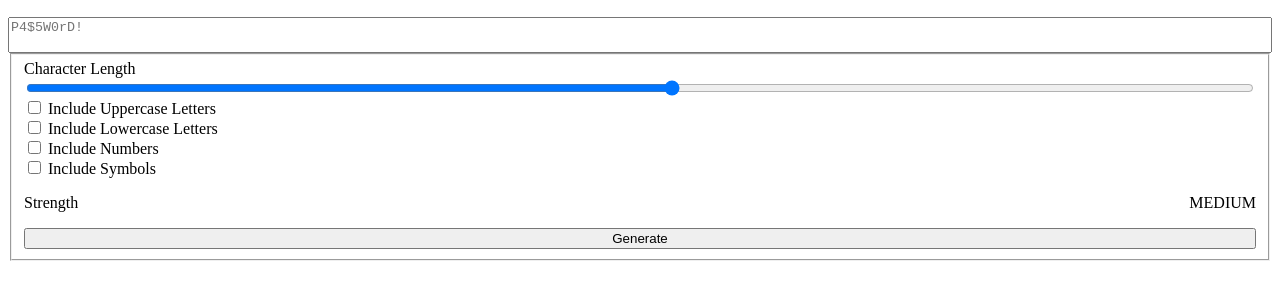
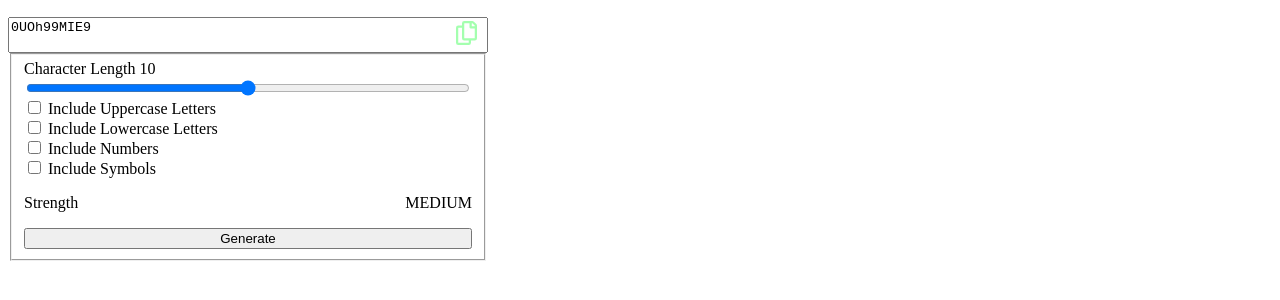
Before and after one commit to Cristian-Nastase/FrondendMentor-Password-generator-app, a plain HTML site: page index.html in a window 1280 px wide. Shown: the part 50-350 px from the top of the page. Drawn offline with Linux system fonts and the light colour scheme.

Commit message:
Added the password generator and most event handlers that will be used, changed the HTML layout

```diff
--- a/css/style.css
+++ b/css/style.css
@@ -1,13 +1,10 @@
+
 #form
 {
     display: flex;
     flex-direction: column;
 
-    textarea
-    {
-        width: inherit;
-        resize: none;
-    }
+    width: 30rem;
 
     fieldset
     {
@@ -16,6 +13,31 @@
     }
 }
 
+#form > #password-text
+{
+    width: inherit;
+    position: relative;
+
+    display: flex;
+    align-items: center;
+    justify-content: center;
+
+    textarea
+    {
+        width: inherit;
+        resize: none;
+    }
+
+    button#copy-to-clipboard
+    {
+        position: absolute;
+        right: 5px;
+
+        background: none;
+        border: 0;
+    }
+}
+
 #strength-checker
 {
     display: flex;
--- a/index.html
+++ b/index.html
@@ -19,15 +19,21 @@
 
       <article id="password-generator">
         <form id="form" novalidate>
-          <textarea id="generated-password" placeholder="P4$5W0rD!" readonly></textarea>
+          <div id="password-text">
+            <textarea id="generated-password" placeholder="P4$5W0rD!" readonly></textarea>
+
+            <button id="copy-to-clipboard" type="button">
+                <img src="assets/images/icon-copy.svg" alt="copy">
+            </button>
+          </div>
 
           <fieldset>
-            <label for="length">Character Length</label>
-            <input name="length" type="range" min="1" max="20">
+            <label for="length">Character Length <span id="current-length"></span></label>
+            <input name="length" type="range" min="4" max="16">
 
 
             <label>
-              <input name="uppercase" type="checkbox">
+              <input name="uppercase" type="checkbox" required>
               Include Uppercase Letters
             </label>
 
--- a/script.js
+++ b/script.js
@@ -1,21 +1,133 @@
 const form = document.getElementById("form");
 const textArea = document.getElementById("generated-password");
+
+const copyButton = document.getElementById("copy-to-clipboard");
+
+const lengthText = document.getElementById("current-length");
+
+// Password-text events
+
+// Copy to clipboard
+copyButton.addEventListener("click", function()
+{
+    navigator.clipboard.writeText(textArea.value);
+})
+
+// Select all the text when clicked
+
+textArea.addEventListener("click", function(e)
+{
+    e.currentTarget.select();
+})
+
+// Form events
+
+window.addEventListener("load", onChange);
 
 form.addEventListener("submit", (e) =>
 {
     e.preventDefault();
 
-    generatePassword(e);
+    onChange(e);
 });
 
-form.addEventListener("change", generatePassword);
+form.addEventListener("change", onChange);
 
-function generatePassword(e)
+function onChange(e)
 {
-    // get the form data
+    // Get data from the form
     const formData = new FormData(form);
     const data = Object.fromEntries(formData);
 
+    let generate = generatePassword(data);
 
+    let password = generate[0];
+    let secureCriterias = generate[1];
+
+    changeUI(data, password, secureCriterias);
+}
+
+function generatePassword(data)
+{
+    const allCharacters =
+    {
+        lowercase : 'abcdefghijklmnopqrstuvwxyz'.split(''),
+        uppercase : 'ABCDEFGHIJKLMNOPQRSTUVWXYZ'.split(''),
+        numbers : '01234567890'.split(''),
+        symbols : `!@#$%^&*()-+[]{}_=\"';:,.><?/|\``.split(''),
+    };
+
+    let password = '';
+    let passwordLength = '';
+
+    let usableCharacters = {};
+
+    let secureCriterias =
+    {
+        differentTypes: 0,
+        typesUsed: [],
+    };
+
+    for (key in data)
+        {
+            switch(key)
+            {
+                case 'length':
+                    passwordLength = parseInt(data.length);
+                    break;
+                case 'lowercase':
+                    usableCharacters.lowercase = allCharacters.lowercase;
+                    break;
+                case 'uppercase':
+                    usableCharacters.uppercase = allCharacters.uppercase;
+                    break;
+                case 'numbers':
+                    usableCharacters.numbers = allCharacters.numbers;
+                    break;
+                case 'symbols':
+                    usableCharacters.symbols = allCharacters.symbols;
+                    break;
+                default:
+                    break;
+            }
+        }
+
+    if(Object.keys(usableCharacters).length == 0)
+            for(key in allCharacters)
+                usableCharacters[key] = allCharacters[key];
+
+    //generate password
+
+    let keys = Object.keys(usableCharacters);
+
+    for(let i = 0; i < passwordLength; i++)
+        {
+            let typeOfCharacter = keys[Math.floor(Math.random() * keys.length)];
+            let typeLength = usableCharacters[typeOfCharacter].length;
+
+            let randomCharacter = usableCharacters[typeOfCharacter][(Math.floor(Math.random() * typeLength))];
+
+            password += randomCharacter;
+
+            //Check how secure it is
+            if(!secureCriterias.typesUsed.includes(typeOfCharacter))
+                {
+                    secureCriterias.typesUsed.push(typeOfCharacter);
+                    secureCriterias.differentTypes++;
+                }
+        }
+
+    secureCriterias.length = passwordLength;
+
+    return [password, secureCriterias];
+}
+
+function changeUI(data, password, secureCriterias)
+{
+    lengthText.textContent = data.length;
     textArea.value = password;
+
+    // calculate the secure meter
+
+    // switch for changing the text and points
 }
```
